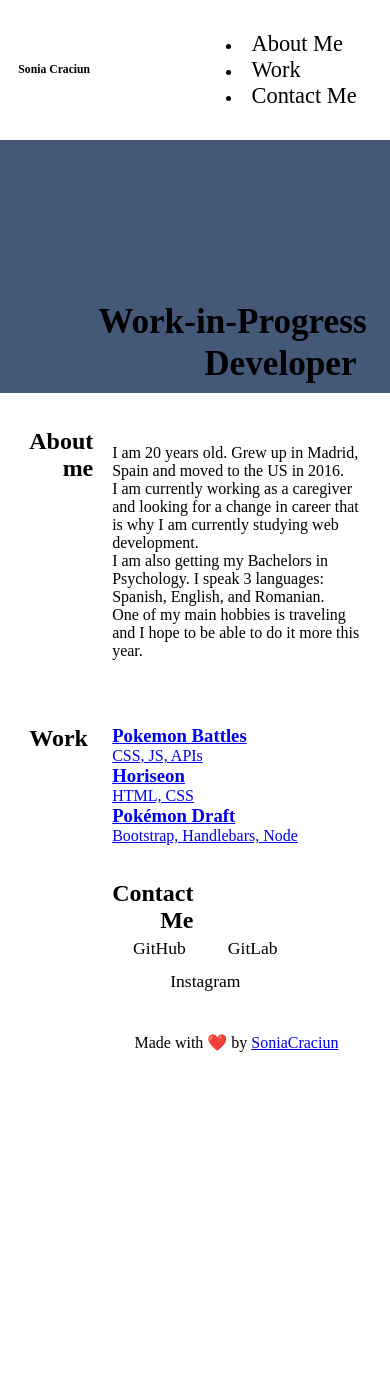
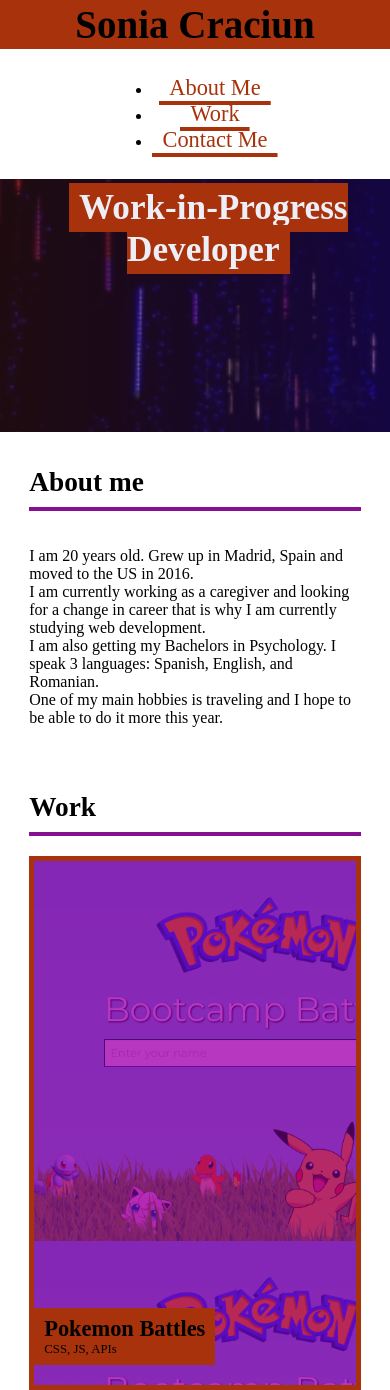
Before and after one commit to sonia8172/hw-week2, a plain HTML site: page hw-week2/index.html in a window 390 px wide. Shown: the top 1390 px of the page. Before the commit the page ends 1127 px from the top, so only its background shows below. Drawn offline with Linux system fonts and the light colour scheme.

Commit message:
added decoration

```diff
--- a/hw-week2/assets/css/file.css
+++ b/hw-week2/assets/css/file.css
@@ -8,6 +8,13 @@ body{
 }
 h1, h2, h3, h4, h5, h6 {
     margin: 0;
+}
+:root {
+    --primary: rgb(133, 17, 146);
+    --secondary:rgb(167, 50, 11);
+    --tertiary: rgb(240,121,82)
+    --dark: rgba(28, 29, 33, 1);
+    --light: rgba(238, 238, 247, 1);
 }
 header {
     padding: 15px 6% 15px 0;
@@ -155,29 +162,46 @@ main {
     margin-bottom: 20px;
     color: black;
 }
-.About-Me {
-    margin-bottom: 32px;
-    color: #1e4bc7;
+.grid-container {
+    display: grid;
+    column-gap: 10px;
+    row-gap: 10px;
+    grid-auto-flow: dense;
+    grid-template-columns: repeat(12, 1fr);
+    grid-auto-rows: minmax(150px, 1fr);
 }
-.Work {
-    margin-bottom: 32px;
-    color: #1e4bc7;
+
+.grid-item {
+    border: 5px solid var(--secondary);
+    grid-column: span 4;
+    background-color: var(--primary);
+    color: var(--tertiary);
+    min-height: 100px;
+    display: flex;
+    align-items: flex-end;
+    padding: 0 0 20px 0;
+    text-decoration: none;
+    background-blend-mode: soft-light;
+    background-size: 150%;
+    transition: all 0.5s;
+    font-size: 0.8rem;
 }
-.Contact-Me {
-    margin-bottom: 32px;
-    color: #1e4bc7;
+.grid-item:first-child {
+    grid-column: span 8;
+    grid-row: span 2;
 }
-.About-Me h2 {
-    margin-bottom: 10px;
-    font-size: 62px;
+
+.grid-item:hover {
+    background-color: rgba(0, 0, 0, 0.3);
 }
-.About-Me p{
-    color: rgb(3, 3, 3);
-    text-align: center;
+
+.grid-item div {
+    background-color: var(--secondary);
+    padding: 8px 10px;
 }
-.Work h2{
-    margin-bottom: 10px;
-    font-size: 62px;
+
+.grid-item h3 {
+    font-size: 1.4rem;
 }
 .contact address {
     display: flex;
@@ -219,4 +243,59 @@ footer  {
     font-size: 1.0em;
     text-align: center;
     vertical-align: bottom;
-  }
+}
+@media screen and (max-width: 980px) {
+    header {
+        padding: 0 0 10px 0;
+        justify-content: center;
+        text-align: center;
+    }
+
+    header h1 {
+        width: 100%;
+        padding: 5px;
+        margin-bottom: 10px;
+        font-size: 10vw;
+    }
+
+    header nav {
+        justify-content: center;
+    }
+
+    .page-section > h2,
+    .page-section > div {
+        flex: 0 0 100%;
+    }
+
+    .page-section > h2 {
+        border-right: none;
+        border-bottom: 4px solid var(--primary);
+        margin-bottom: 20px;
+        padding-bottom: 10px;
+        text-align: left;
+        font-size: 7vw;
+    }
+
+    .hero-banner {
+        flex-direction: column;
+        justify-content: space-between;
+        align-items: center;
+        text-align: center;
+        padding-left: 50px;
+    }
+}
+@media screen and (max-width: 768px) {
+    .grid-item,
+    .grid-item:first-child {
+        grid-column: 1 / -1;
+    }
+
+    .grid-container {
+        grid-auto-rows: minmax(200px, 1fr);
+    }
+
+    .contact address {
+        flex-direction: column;
+        align-items: center;
+    }
+}
```
